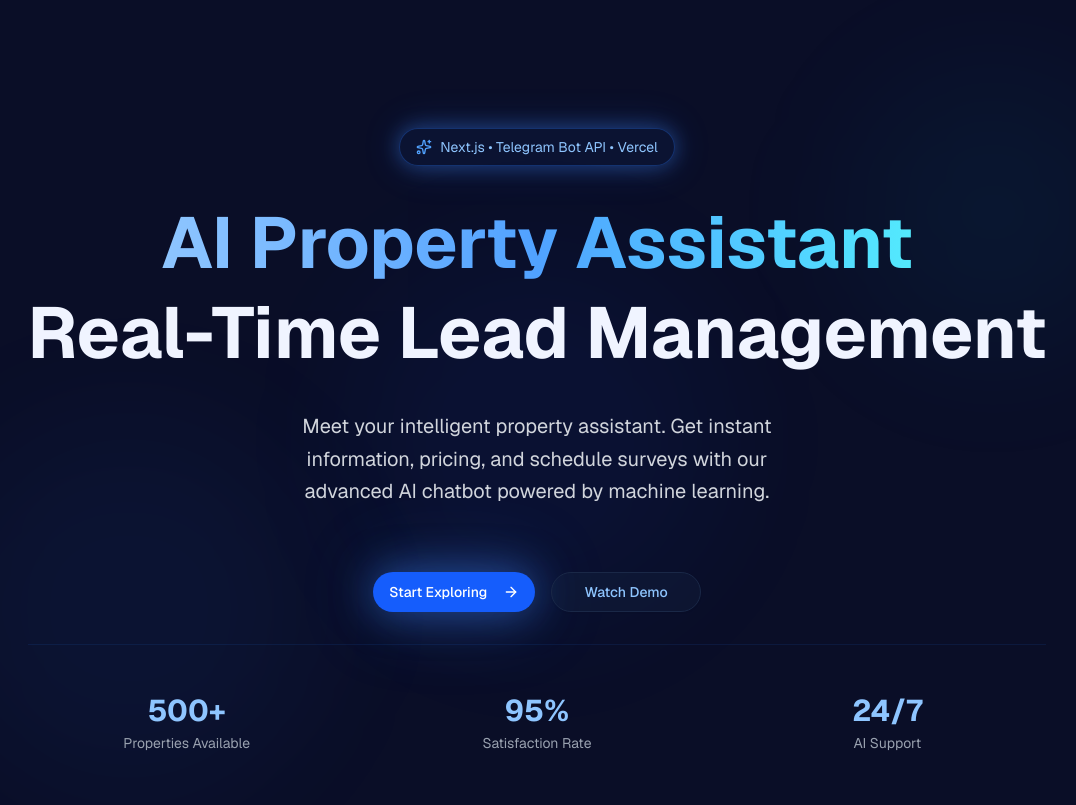
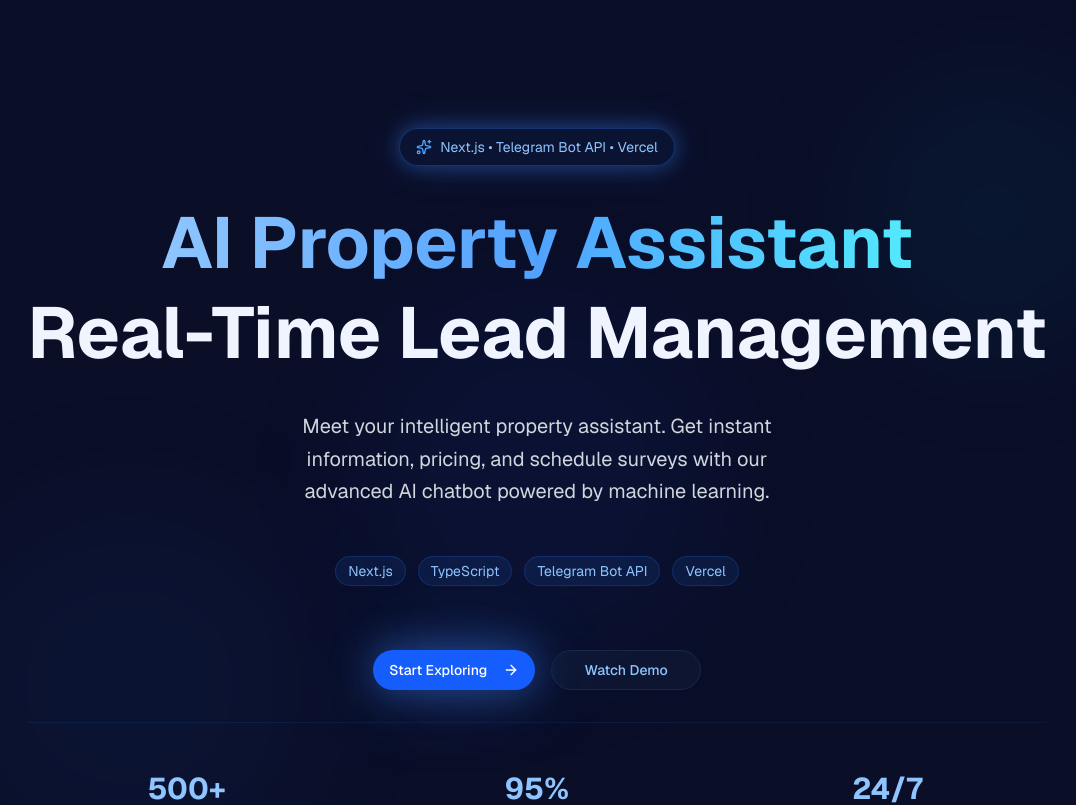
Before and after one commit to dimasn130397/v0-ai-property-asisant, a Next.js app: page / in a window 1280 px wide. Shown: the top 805 px of the page, without its empty margins (103-1179 px from the left). Built offline with nearby package versions, Linux system fonts and the light colour scheme.

Commit message:
Update hero.tsx

```diff
--- a/components/hero.tsx
+++ b/components/hero.tsx
@@ -35,6 +35,20 @@ export default function Hero() {
         <p className="text-lg md:text-xl text-gray-300 max-w-2xl mx-auto text-balance leading-relaxed">
           Meet your intelligent property assistant. Get instant information, pricing, and schedule surveys with our advanced AI chatbot powered by machine learning.
         </p>
+        <div className="flex flex-wrap justify-center gap-3 pt-4">
+  <span className="px-3 py-1 rounded-full bg-blue-500/10 border border-blue-500/20 text-blue-300 text-sm">
+    Next.js
+  </span>
+  <span className="px-3 py-1 rounded-full bg-blue-500/10 border border-blue-500/20 text-blue-300 text-sm">
+    TypeScript
+  </span>
+  <span className="px-3 py-1 rounded-full bg-blue-500/10 border border-blue-500/20 text-blue-300 text-sm">
+    Telegram Bot API
+  </span>
+  <span className="px-3 py-1 rounded-full bg-blue-500/10 border border-blue-500/20 text-blue-300 text-sm">
+    Vercel
+  </span>
+</div>
 
         {/* CTA Buttons */}
         <div className="flex flex-col sm:flex-row gap-4 justify-center pt-8">
```
